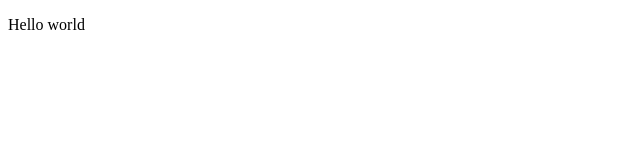
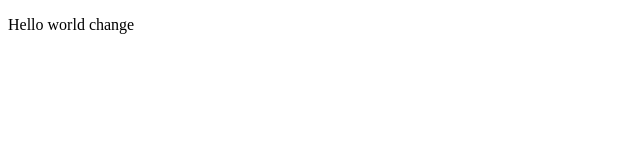
Before and after one commit to Sarorn123/test, a plain HTML site: page index.html in a window 1280 px wide. Shown: the full height of the page, 0-640 px from the left. Drawn offline with Linux system fonts and the light colour scheme.

Commit message:
change2File

```diff
--- a/index.html
+++ b/index.html
@@ -8,7 +8,7 @@
 </head>
 <body>
 
-    <p>Hello world</p>
+    <p>Hello world change</p>
 
 </body>
 </html>
```
Also changed, not shown: 1 other file.
